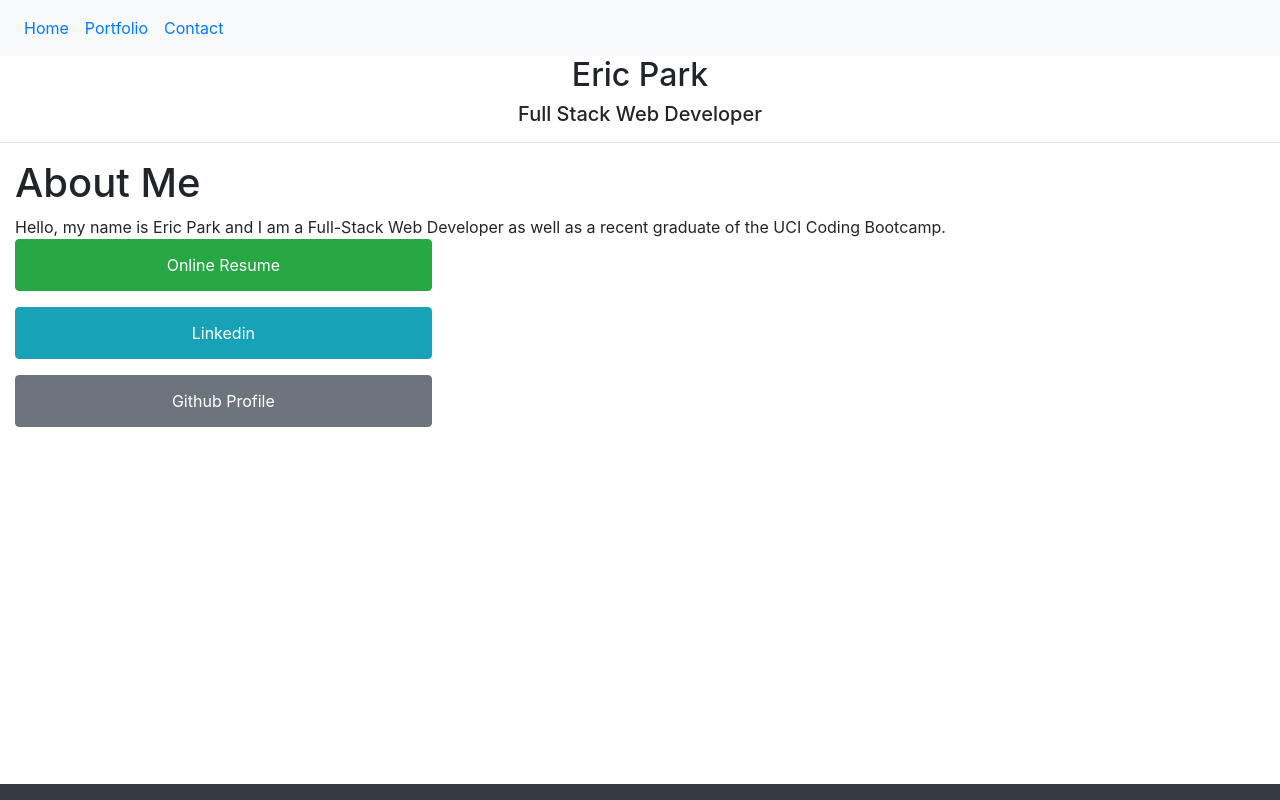
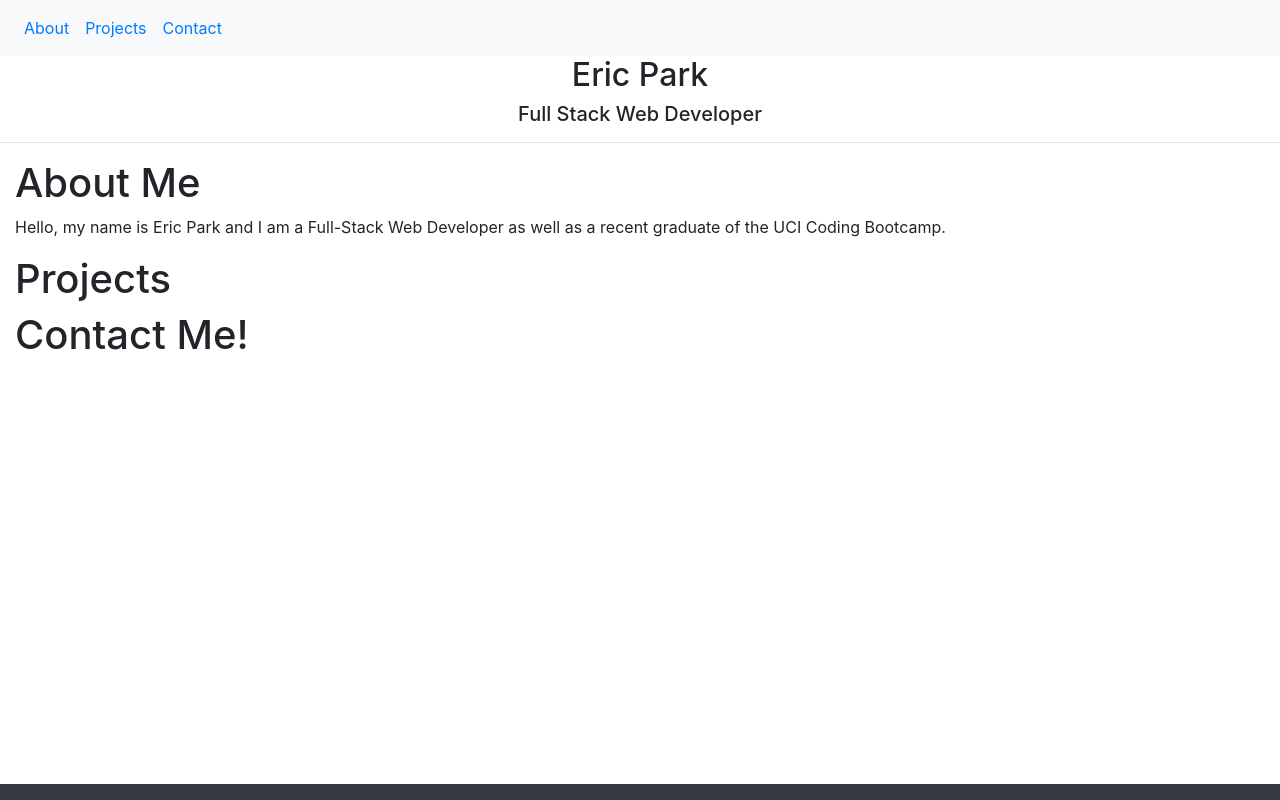
Before and after one commit to E-Park8/portfolio, a React (Create React App) app: page /ericparkportfolio in a window 1280 px wide. Built offline with nearby package versions, Linux system fonts and the light colour scheme.

Commit message:
changing potfolio layout

```diff
--- a/src/App.js
+++ b/src/App.js
@@ -18,31 +18,46 @@ const App = () => {
 
   const toggle = () => setIsOpen(!isOpen);
   return (
+
+
     <Router>
+
+
+      {/* Navbar with links to separate sections */}
       <div>
         <Navbar color="light" light expand="md">
           <NavbarToggler onClick={toggle} />
           <Collapse isOpen={isOpen} navbar>
             <Nav className="mr-auto" navbar>
               <NavItem>
-                <NavLink><Link to='/ericparkportfolio/'>Home</Link></NavLink>
+                {/* <NavLink><Link to='/ericparkportfolio/'>About</Link></NavLink> */}
+                <NavLink><a className='topNav' href='#about'>About</a></NavLink>
+                {/* <a className="topNav" href='#about'>About</a> */}
               </NavItem>
               <NavItem>
-                <NavLink><Link to='/ericparkportfolio/portfolio'>Portfolio</Link></NavLink>
+                {/* <NavLink><Link to='/ericparkportfolio/portfolio'>Projects</Link></NavLink> */}
+                <NavLink><a className='topNav' href='#projects'>Projects</a></NavLink>
               </NavItem>
               <NavItem>
-                <NavLink><Link to='/ericparkportfolio/contact'>Contact</Link></NavLink>
+                {/* <NavLink><Link to='/ericparkportfolio/contact'>Contact</Link></NavLink> */}
+                <NavLink><a className='topNav' href='#contact'>Contact</a></NavLink>
               </NavItem>
             </Nav>
           </Collapse>
         </Navbar>
-        <Switch>
+
+
+      {/* Home Page with all the information */}
+        <Home />
+        {/* <Switch>
           <Route exact path="/ericparkportfolio" component={Home} />
           <Route path="/ericparkportfolio/portfolio" component={Portfolio} />
           <Route path="/ericparkportfolio/contact" component={Contact} />
-        </Switch>
+        </Switch> */}
       </div>
 
+
+      {/* Bottom Nav for footer..might remove */}
       <footer className="fixed-bottom">
 
       <Navbar color="dark" light expand="md">
--- a/src/pages/Home/Home.js
+++ b/src/pages/Home/Home.js
@@ -10,14 +10,21 @@ const Home = () => {
     <hr/>
     <div>
     <section className="col-12">
+                      <a name='about'></a>
                         <h1>About Me</h1>
                         <p>
                             Hello, my name is Eric Park and I am a Full-Stack Web Developer as well as a recent graduate of the UCI Coding Bootcamp.
                             <br/>
-                            <p><Button className='col-4' color="success"><a href="https://docs.google.com/document/d/1fhR-W9pTb3rxZCmACeilp7PmBP4LjCNYnFZe8KachOY/edit?usp=sharing" className="btn btn-success" target='_blank'> Online Resume</a></Button></p>
+                            {/* <p><Button className='col-4' color="success"><a href="https://docs.google.com/document/d/1fhR-W9pTb3rxZCmACeilp7PmBP4LjCNYnFZe8KachOY/edit?usp=sharing" className="btn btn-success" target='_blank'> Online Resume</a></Button></p>
                             <p><Button className='col-4' color ='info'><a href="https://www.linkedin.com/in/eric-park-7122821b6/" className="btn btn-info" target='_blank'>Linkedin</a></Button></p>
-                            <p><Button className='col-4' color ='secondary'><a href="https://github.com/E-Park8" className="btn btn-secondary" target='_blank'>Github Profile</a></Button> </p>
+                            <p><Button className='col-4' color ='secondary'><a href="https://github.com/E-Park8" className="btn btn-secondary" target='_blank'>Github Profile</a></Button> </p> */}
                         </p>
+                      <a name='projects'></a>
+                        <h1>Projects</h1>
+
+
+                      <a name='contact'></a>
+                        <h1>Contact Me!</h1>
 
                     </section>
     </div>
```
